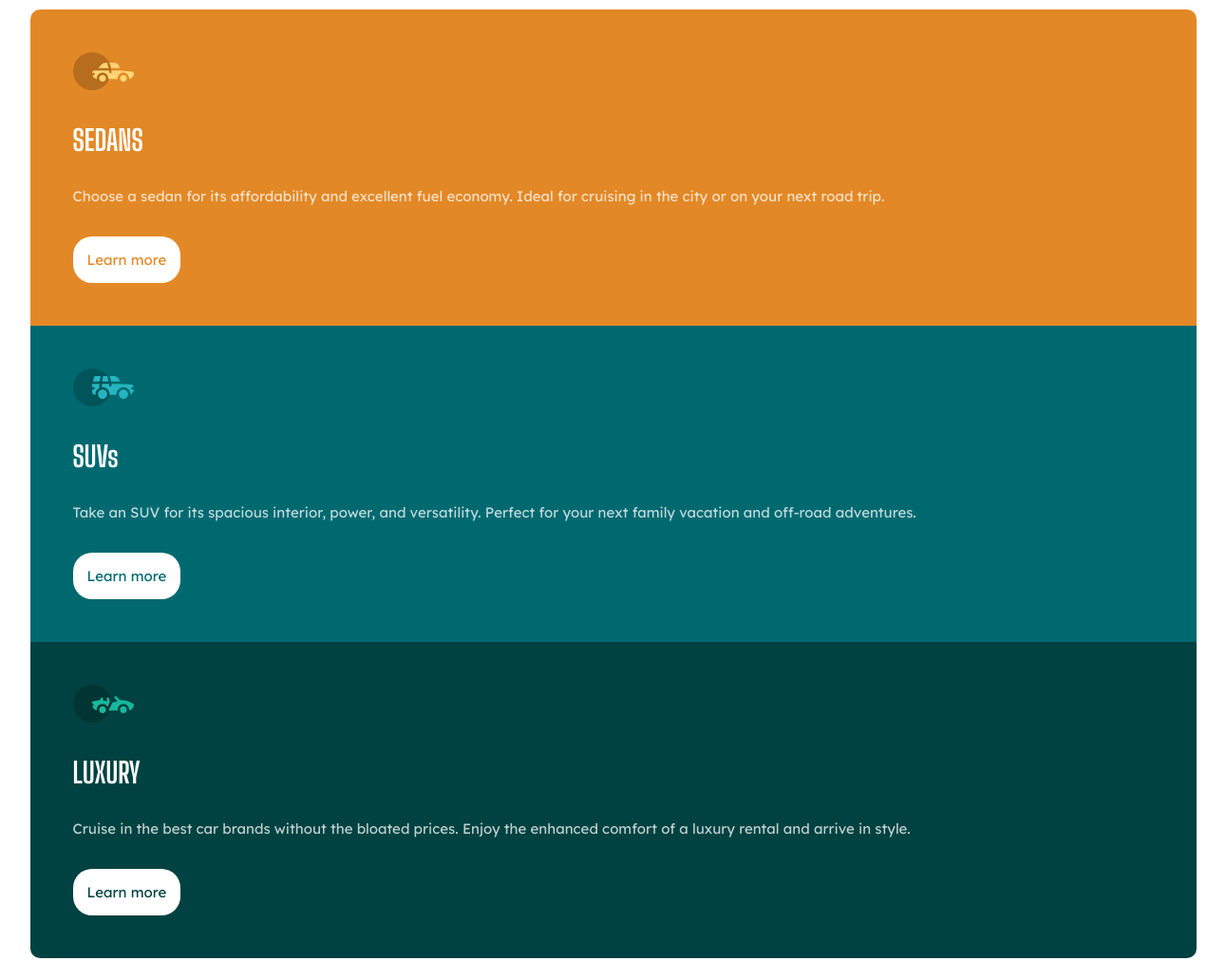
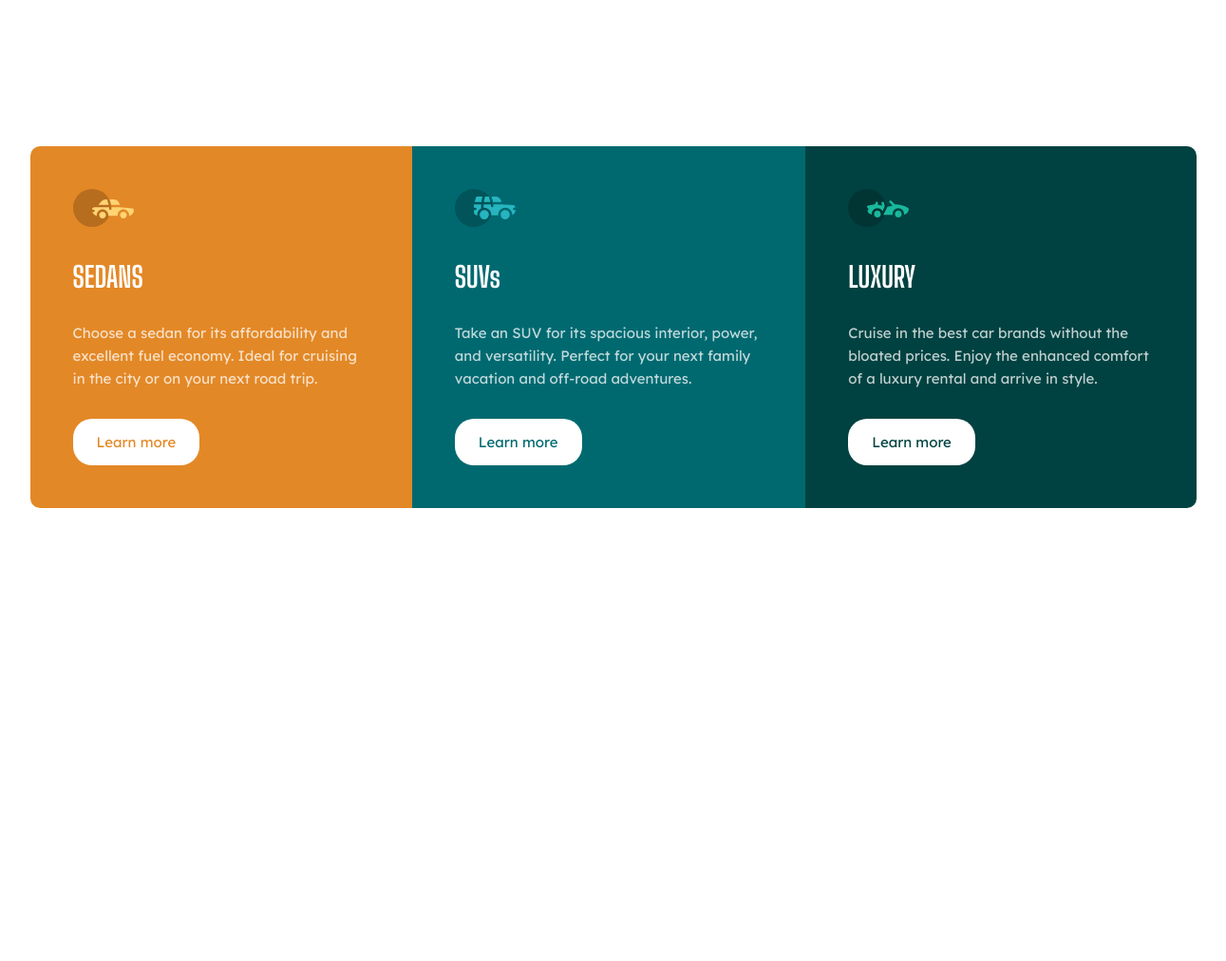
Before and after one commit to teh23/html-css-projects, a plain HTML site: page 3-column-preview-card/index.html in a window 1536 px wide. Shown: the whole page at 95% size, without its empty margins (122-1413 px from the left). After the commit the page ends 800 px from the top, so only its background shows below. Drawn offline with Linux system fonts and the light colour scheme.

Commit message:
desktop version; active button

```diff
--- a/3-column-preview-card/index.html
+++ b/3-column-preview-card/index.html
@@ -12,7 +12,7 @@
             href="./images/favicon-32x32.png"
         />
         <link rel="stylesheet" href="style.css" />
-        <title>Frontend Mentor | 3-column preview card component</title>
+        <title>3-column preview card component</title>
     </head>
     <body>
         <div class="container">
@@ -29,7 +29,7 @@
                     </p>
                 </div>
                 <div class="btn">
-                    <input type="button" value="Learn more" />
+                    <input class="button" type="button" value="Learn more" />
                 </div>
             </div>
             <div class="suv box">
@@ -46,7 +46,7 @@
                     </p>
                 </div>
                 <div class="btn">
-                    <input type="button" value="Learn more" />
+                    <input class="button" type="button" value="Learn more" />
                 </div>
             </div>
             <div class="luxury box">
@@ -62,7 +62,7 @@
                     </p>
                 </div>
                 <div class="btn">
-                    <input type="button" value="Learn more" />
+                    <input class="button" type="button" value="Learn more" />
                 </div>
             </div>
         </div>
--- a/3-column-preview-card/style.css
+++ b/3-column-preview-card/style.css
@@ -24,21 +24,35 @@ p {
     color: var(--white);
 }
 input[type="button"] {
-    padding: 15px;
+    padding: 15px 25px;
     border-radius: 20px;
     border: none;
     background-color: white;
 }
-
+.button:active {
+    padding: 14px 24px;
+    border: 1px solid white;
+    background-color: inherit;
+}
+@media screen and (min-width: 1440px) {
+    .container {
+        display: flex;
+        flex-flow: row;
+        margin: 10%;
+        border: none;
+        border-radius: 10px;
+        overflow: hidden;
+    }
+}
+@media screen and (max-width: 1439px) {
     .container {
         display: flex;
         flex-flow: column;
-    margin: 10px auto;
+        margin: 10px 10%;
         border: none;
         border-radius: 10px;
         overflow: hidden;
-    width: 80%;
-    height: 100%;
+    }
 }
 
 .box {
@@ -66,9 +80,19 @@ input[type="button"] {
 .sedan input[type="button"] {
     color: var(--orange);
 }
+.sedan input[type="button"]:active {
+    color: white;
+}
+
 .suv input[type="button"] {
     color: var(--dark-cyan);
+}
+.suv input[type="button"]:active {
+    color: white;
 }
 .luxury input[type="button"] {
     color: var(--very-dark-cyan);
 }
+.luxury input[type="button"]:active {
+    color: white;
+}
```
Lines whose indentation alone changed are shown as unchanged.
